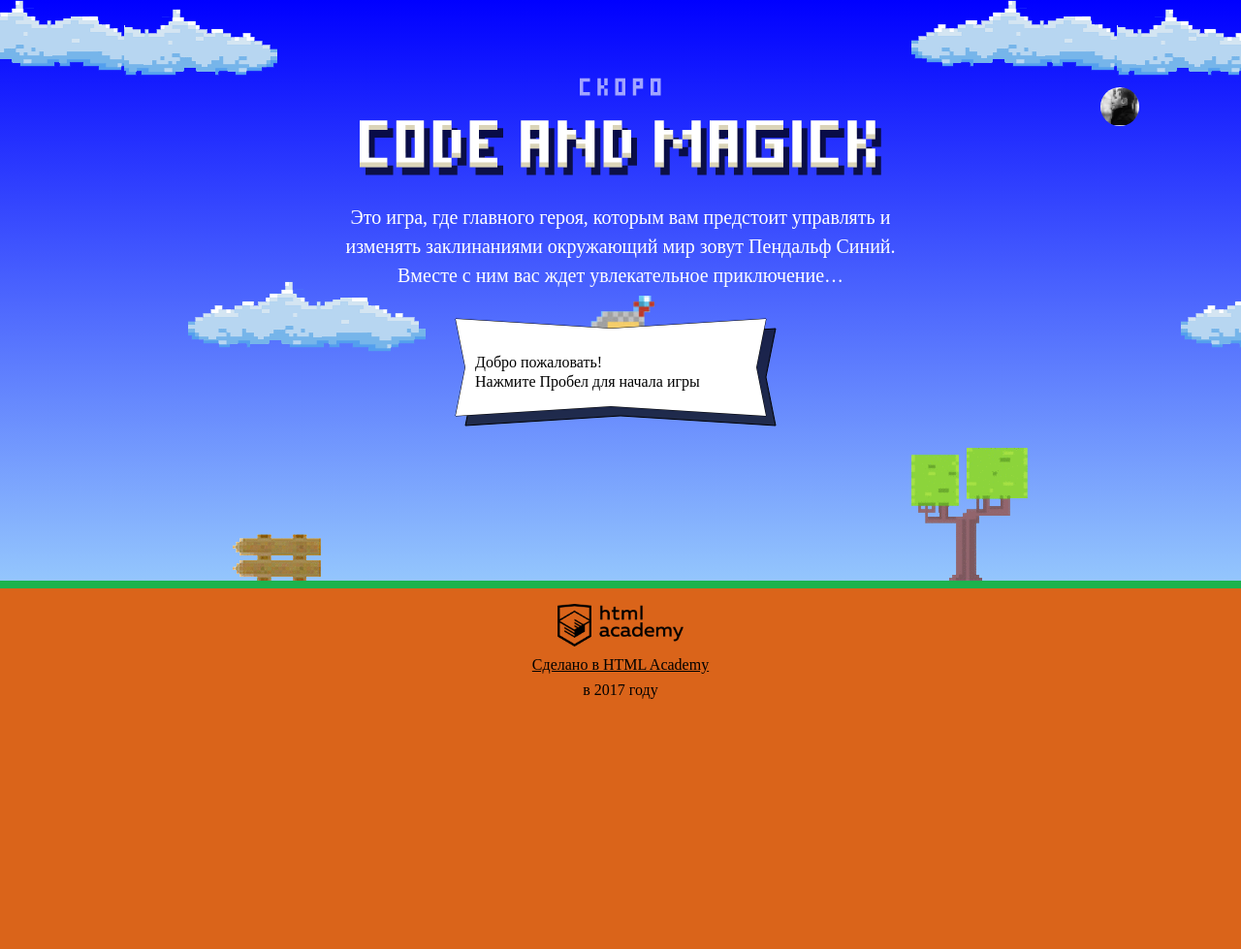
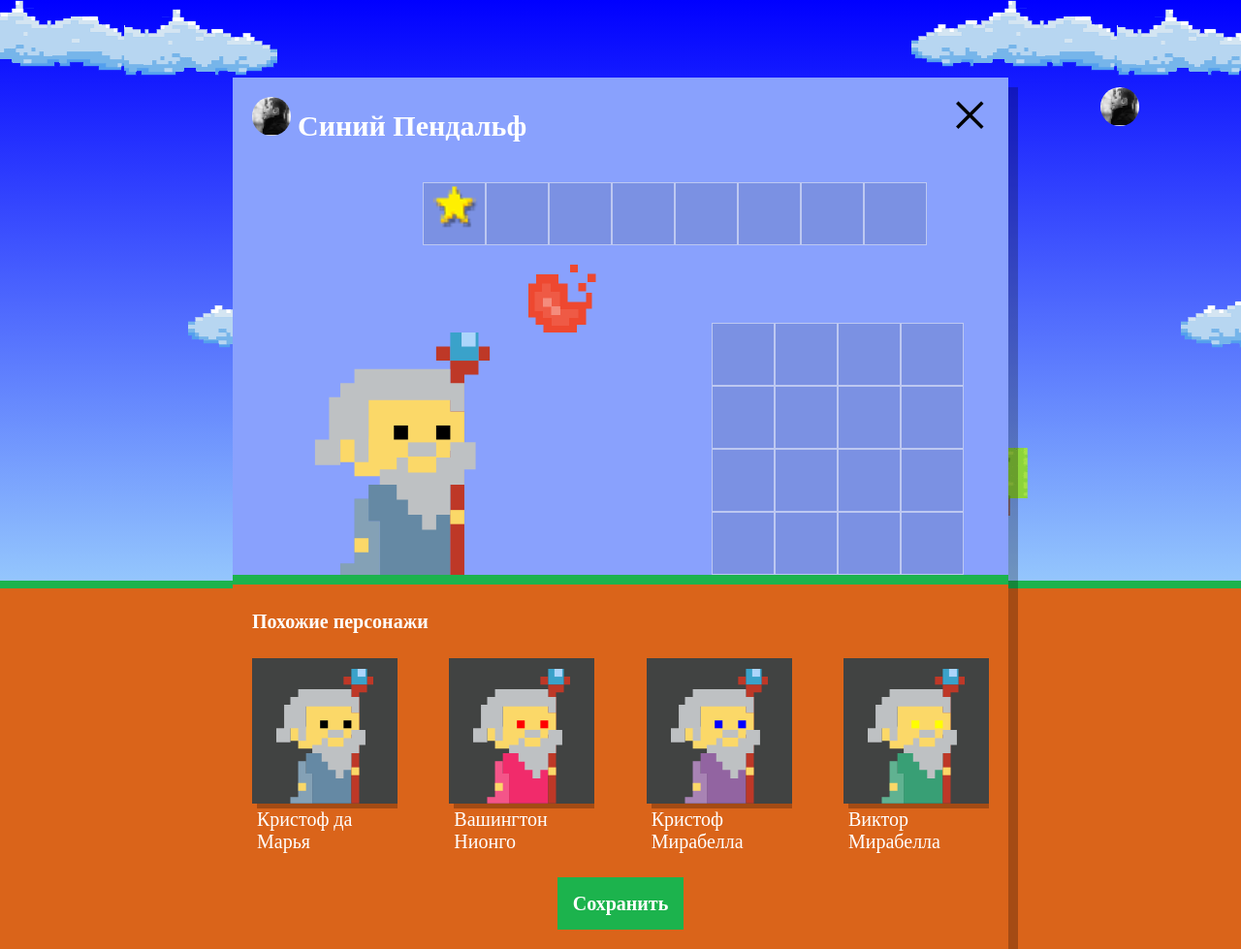
Before and after one commit to bak-tanya/74274-code-and-magick-17, a website: page index.html in a window 1280 px wide. Shown: the whole page at 97% size. Before the commit the page ends 800 px from the top, so only its background shows below. Drawn offline with Linux system fonts and the light colour scheme; a web font is replaced by a local one.

Commit message:
Добавлен функционал, выводящий несколько разных волшебников

```diff
--- a/index.html
+++ b/index.html
@@ -206,6 +206,7 @@
 
 <script src="js/stat.js"></script>
 <script src="js/game.js"></script>
+<script src="js/setup.js"></script>
 
 </body>
 </html>
--- /dev/null
+++ b/js/setup.js
@@ -0,0 +1,74 @@
+'use strict';
+
+var userDialog = document.querySelector('.setup');
+userDialog.classList.remove('hidden');
+
+var similarListElement = userDialog.querySelector('.setup-similar-list');
+
+var similarWizardTemplate = document.querySelector('#similar-wizard-template')
+    .content
+    .querySelector('.setup-similar-item');
+
+var NUMBER_OF_WIZARDS = 4;
+var WIZARD_NAMES = ['Иван', 'Хуан Себастьян', 'Мария', 'Кристоф', 'Виктор', 'Юлия', 'Люпита', 'Вашингтон'];
+var WIZARD_SURNAMES = ['да Марья', 'Верон', 'Мирабелла', 'Вальц', 'Онопко', 'Топольницкая', 'Нионго', 'Ирвинг'];
+var COAT_COLORS = ['rgb(101, 137, 164)', 'rgb(241, 43, 107)', 'rgb(146, 100, 161)', 'rgb(56, 159, 117)', 'rgb(215, 210, 55)', 'rgb(0, 0, 0)'];
+var EYES_COLORS = ['black', 'red', 'blue', 'yellow', 'green'];
+
+/**
+ * функция возвращает значение случайного элемента массива
+ * @param {Array} arr - массив
+ * @return {String} - возращаемое случайно значение
+*/
+var getRandomData = function (arr) {
+  var j = Math.floor(Math.random() * arr.length);
+  return arr[j];
+};
+
+var wizards = [];
+
+/**
+ * функция создает массив объектов волшебников
+ * @param {Number} wizardNumber - количество создаваемых желементов массива
+ * @param {Array} wizardName - массив с возможными именами
+ * @param {Array} wizardSurname - массив с возможными фамилиями
+ * @param {Array} wizardCoatColor - массив с возможными цветами мантии
+ * @param {Array} wizardEyesColor - массив с возможными цветами глаз
+*/
+var createWizard = function (wizardNumber, wizardName, wizardSurname, wizardCoatColor, wizardEyesColor) {
+  for (var i = 0; i < wizardNumber; i++) {
+    var wizard = {};
+
+    wizard.name = getRandomData(wizardName);
+    wizard.surname = getRandomData(wizardSurname);
+    wizard.coatColor = wizardCoatColor[i];
+    wizard.eyesColor = wizardEyesColor[i];
+
+    wizards[i] = wizard;
+  }
+};
+
+createWizard(NUMBER_OF_WIZARDS, WIZARD_NAMES, WIZARD_SURNAMES, COAT_COLORS, EYES_COLORS);
+
+/**
+ * создает новый DOM-элемент с волшебником и передает ему значения
+ * @param {Array} wizard - массив, данными которого будет заполняться новый элемент
+ * @return {NodeList} - блок, выводящий очередного волшебника
+*/
+var renderWizard = function (wizard) {
+  var wizardElement = similarWizardTemplate.cloneNode(true);
+
+  wizardElement.querySelector('.setup-similar-label').textContent = wizard.name + ' ' + wizard.surname;
+  wizardElement.querySelector('.wizard-coat').style.fill = wizard.coatColor;
+  wizardElement.querySelector('.wizard-eyes').style.fill = wizard.eyesColor;
+
+  return wizardElement;
+};
+
+var fragment = document.createDocumentFragment();
+for (var i = 0; i < wizards.length; i++) {
+  fragment.appendChild(renderWizard(wizards[i]));
+}
+
+similarListElement.appendChild(fragment);
+userDialog.querySelector('.setup-similar').classList.remove('hidden');
```
